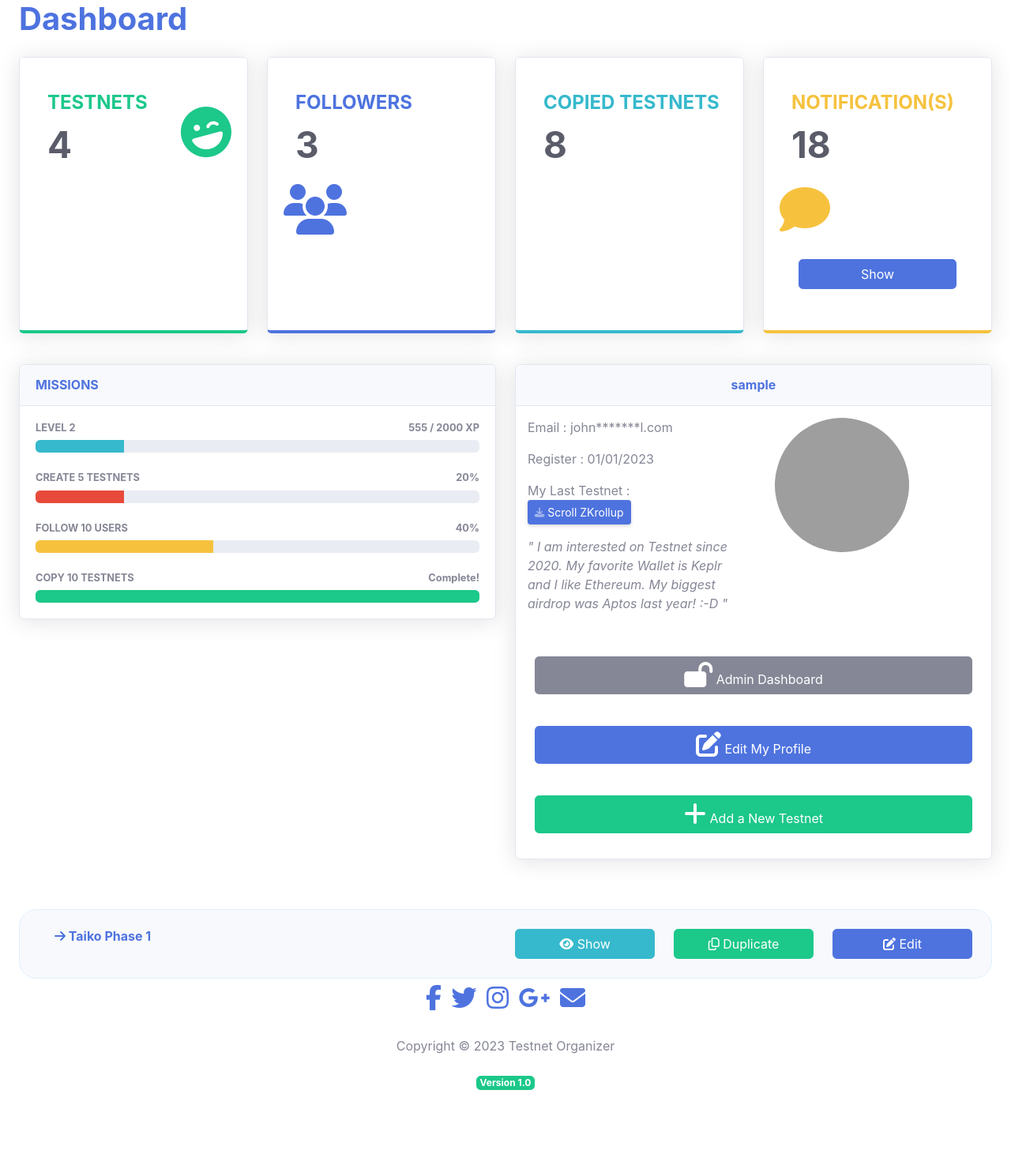
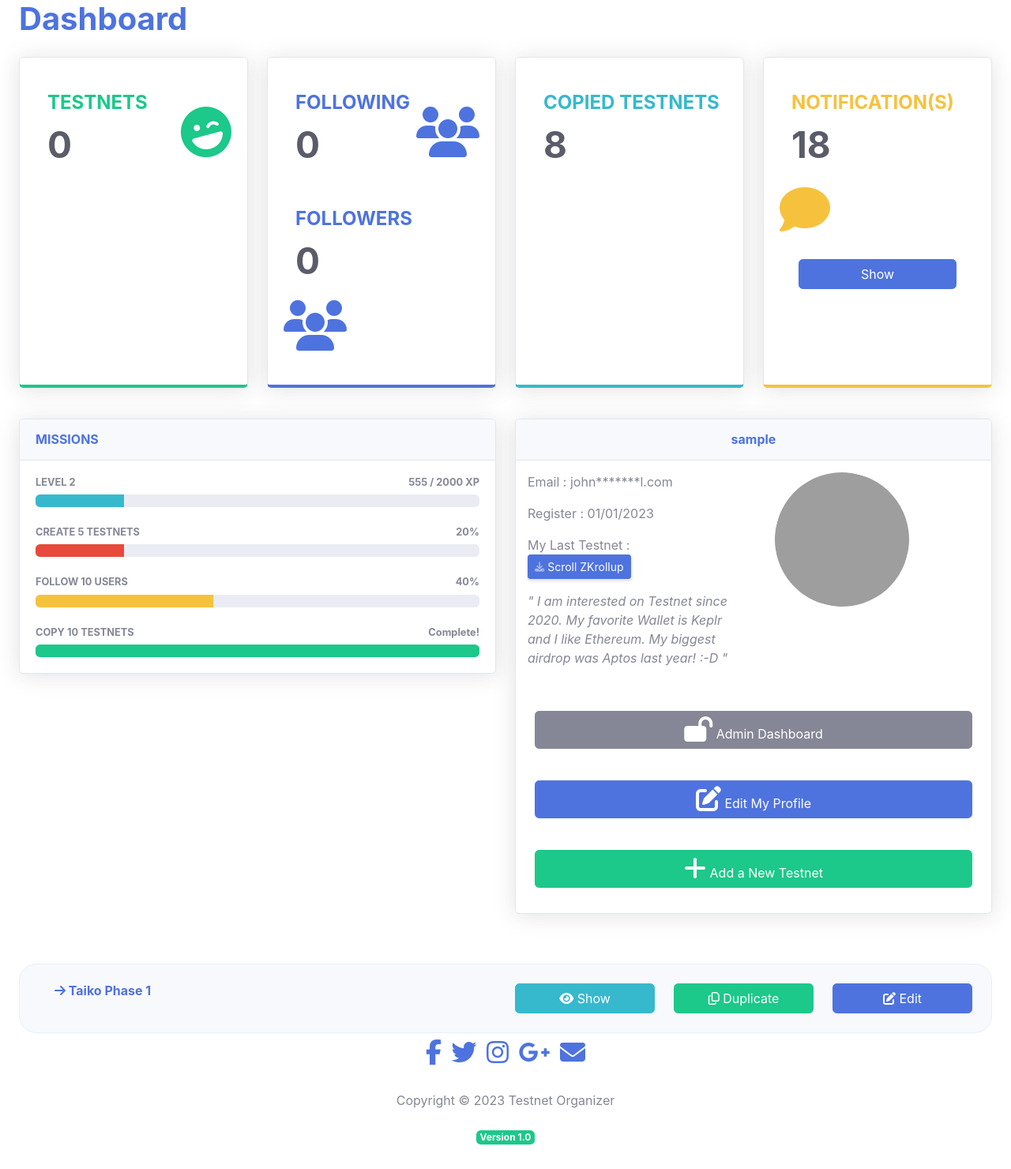
Before and after one commit to Code-Institute-Submissions/artontray-PROJECT4, a Django app: page /dashboard/ in a window 1280 px wide. Shown: the part 106-1586 px from the top of the page at 79% size. Before the commit the page ends 1486 px from the top, so only its background shows below. Run offline with Django 3.2, Linux system fonts and the light colour scheme; the visitor is signed in with stand-in values (Sample User, id 1); data comes from the database, SQL or seed files in the repository; data that the repository does not hold is empty; some libraries are stand-ins or nearby versions; grey boxes are pictures that could not be loaded.

Commit message:
Editing ShowDashboard class to return following and follower total number for a user

```diff
--- a/app/models.py
+++ b/app/models.py
@@ -154,7 +154,7 @@ class UserInfo(models.Model):
         """
         ordering = ['-created_on']
 
-    def number_of_followers(self):
+    def number_of_following(self):
         return self.followers.count()
 
 
--- a/app/views.py
+++ b/app/views.py
@@ -46,6 +46,28 @@ class ShowDashboard(generic.ListView):
         """
         queryset = User.objects.all()
         username = get_object_or_404(queryset, id=self.request.user.id)
+        nb_testnet_user = Testnet.objects.filter(id=self.request.user.id).count()
+
+
+        #user = get_object_or_404(UserInfo, id=self.request.user.id)
+        #user = get_object_or_404(UserInfo, id=3)
+        #user.followers.remove(request.user)
+        nb_following = 0
+        all_users = UserInfo.objects.all()
+        for users in all_users:
+            if users.followers.filter(id=request.user.id).exists():
+                nb_following =+ 1
+
+
+
+
+        #nb_following = get_object_or_404(queryset, id=self.request.user.id).count()
+        #nb_following = UserInfo.number_of_following(self.request.user)
+        queryset = UserInfo.objects.filter(id=self.request.user.id)
+        # nb_followers = queryset.followers.count()
+
+
+        nb_followers = username.followers.count()
 
 
 
@@ -54,7 +76,10 @@ class ShowDashboard(generic.ListView):
             request,
             "dashboard.html",
             {
-                "username": username
+                "username": username,
+                "nb_testnet_user": nb_testnet_user,
+                "nb_following": nb_following,
+                "nb_followers": nb_followers,
 
             },
         )
--- a/templates/base.html
+++ b/templates/base.html
@@ -39,7 +39,7 @@
 
                     <li class="nav-item mr-2">
                         {% if user.is_authenticated %}
-                        <a class="btn btn-primary btn-user btn-block" href="{% url 'account_login' %}">Logout</a>
+                        <a class="btn btn-primary btn-user btn-block" href="{% url 'account_logout' %}">Logout</a>
                         {% else %}
                         <a class="btn btn-primary btn-user btn-block" href="{% url 'account_login' %}">Sign up/Sign
                             In</a>
--- a/templates/dashboard.html
+++ b/templates/dashboard.html
@@ -18,7 +18,7 @@
                         <div class="h4 font-weight-bold text-success text-uppercase mb-1">
                             Testnets
                         </div>
-                        <div class="h1_extra_big mb-0 font-weight-bold text-gray-800">4</div>
+                        <div class="h1_extra_big mb-0 font-weight-bold text-gray-800">{{ nb_testnet_user }}</div>
                     </div>
                     <div class="col-auto">
                         <div class="sidebar-brand-icon rotate-n-15">
@@ -36,14 +36,26 @@
                 <div class="row no-gutters align-items-center ">
                     <div class="col mr-2">
                         <div class="h4 font-weight-bold text-primary text-uppercase mb-1 ">
-                            Followers
+                            Following
                         </div>
-                        <div class="h1_extra_big mb-0 font-weight-bold text-gray-800">3</div>
+                        <div class="h1_extra_big mb-0 font-weight-bold text-gray-800">{{ nb_following }}</div>
                     </div>
                     <div class="col-auto">
                         <i class="fa-sharp fa-solid fa-users fa-4x text-primary"></i>
                     </div>
                 </div>
+                    <div class="row no-gutters align-items-center ">
+                        <div class="col mr-2">
+                            <div class="h4 font-weight-bold text-primary text-uppercase mb-1 ">
+                                Followers
+                            </div>
+                            <div class="h1_extra_big mb-0 font-weight-bold text-gray-800">{{ nb_followers }}</div>
+                        </div>
+                        <div class="col-auto">
+                            <i class="fa-sharp fa-solid fa-users fa-4x text-primary"></i>
+                        </div>
+                    </div>
+
             </div>
         </div>
     </div>
```
